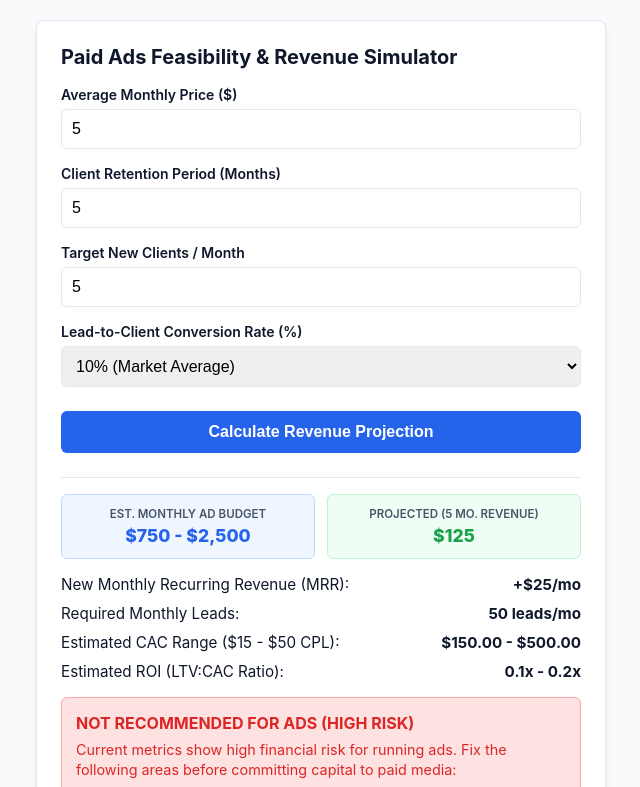
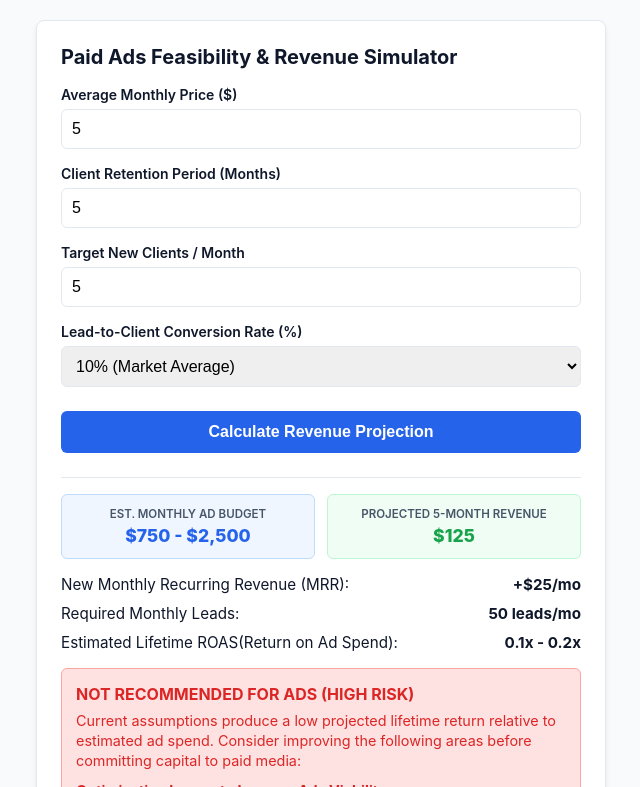
Before and after one commit to raulramas/Ads-calculator, a plain HTML site: page index.html in a window 1280 px wide. Both pictures are taken after typing "5", "5", "5" into the empty fields and a click on the button "Calculate Revenue Projection". Shown: the top 787 px of the page, without its empty margins (319-959 px from the left). Drawn offline with Linux system fonts and the light colour scheme.

Commit message:
Update index.html

```diff
--- a/index.html
+++ b/index.html
@@ -86,7 +86,6 @@
       display: none;
     }
 
-    /* Highlights Grid */
     .highlights-grid {
       display: grid;
       grid-template-columns: 1fr 1fr;
@@ -136,10 +135,12 @@
       justify-content: space-between;
       margin-bottom: 10px;
       font-size: 0.95rem;
+      gap: 12px;
     }
 
     .result-value {
       font-weight: 700;
+      text-align: right;
     }
 
     .status-box {
@@ -226,14 +227,16 @@
 
   <div id="results" class="results">
 
-    <!-- Visual Highlight Grid -->
     <div class="highlights-grid">
       <div class="highlight-card blue">
         <div class="highlight-label">Est. Monthly Ad Budget</div>
         <div class="highlight-value" id="resAdBudget">$0 - $0</div>
       </div>
+
       <div class="highlight-card green">
-        <div class="highlight-label" id="resProjectedLabel">Projected LTV Revenue</div>
+        <div class="highlight-label" id="resProjectedLabel">
+          Projected Lifetime Revenue
+        </div>
         <div class="highlight-value" id="resProjectedRevenue">$0</div>
       </div>
     </div>
@@ -242,23 +245,29 @@
       <span>New Monthly Recurring Revenue (MRR):</span>
       <span class="result-value" id="resAddedMRR">+$0/mo</span>
     </div>
+
     <div class="result-item">
       <span>Required Monthly Leads:</span>
       <span class="result-value" id="resRequiredLeads">0 leads</span>
     </div>
+
     <div class="result-item">
-      <span>Estimated CAC Range ($15 - $50 CPL):</span>
-      <span class="result-value" id="resCAC">$0.00 - $0.00</span>
-    </div>
-    <div class="result-item">
-      <span>Estimated ROI (LTV:CAC Ratio):</span>
-      <span class="result-value" id="resROI">0.0x - 0.0x</span>
+      <span>Estimated Lifetime ROAS(Return on Ad Spend):</span>
+      <span class="result-value" id="resROAS">0.0x - 0.0x</span>
     </div>
 
     <div id="statusBox" class="status-box">
       <div id="statusTitle" class="status-title"></div>
       <div id="statusDesc"></div>
-      <div id="improvementsHeader" class="improvements-header" style="display:none;">Optimization Levers to Improve Ads Viability:</div>
+
+      <div
+        id="improvementsHeader"
+        class="improvements-header"
+        style="display:none;"
+      >
+        Optimization Levers to Improve Ads Viability:
+      </div>
+
       <ul id="improvementList" class="improvements"></ul>
     </div>
   </div>
@@ -266,89 +275,210 @@
 
 <script>
   function calculateSimulator() {
-    const monthlyPrice = parseFloat(document.getElementById('monthlyPrice').value);
-    const retentionMonths = parseInt(document.getElementById('retentionMonths').value);
-    const targetClients = parseInt(document.getElementById('targetClients').value);
-    const conversionRate = parseFloat(document.getElementById('conversionRate').value);
+    const monthlyPrice = parseFloat(
+      document.getElementById('monthlyPrice').value
+    );
 
-    if (!monthlyPrice || !retentionMonths || !targetClients || monthlyPrice <= 0 || retentionMonths <= 0 || targetClients <= 0) {
+    const retentionMonths = parseInt(
+      document.getElementById('retentionMonths').value
+    );
+
+    const targetClients = parseInt(
+      document.getElementById('targetClients').value
+    );
+
+    const conversionRate = parseFloat(
+      document.getElementById('conversionRate').value
+    );
+
+    if (
+      !monthlyPrice ||
+      !retentionMonths ||
+      !targetClients ||
+      monthlyPrice <= 0 ||
+      retentionMonths <= 0 ||
+      targetClients <= 0
+    ) {
       alert("Please fill in all fields with valid numbers.");
       return;
     }
 
-    // Calculations
-    const addedMRR = monthlyPrice * targetClients;
-    const projectedLTVRevenue = addedMRR * retentionMonths;
-    const ltvPerClient = monthlyPrice * retentionMonths;
+    /*
+      CORE ECONOMICS
 
-    const requiredLeads = Math.ceil(targetClients / conversionRate);
+      Monthly recurring revenue:
+      Monthly price × new clients
 
-    const minAdBudget = requiredLeads * 15;
-    const maxAdBudget = requiredLeads * 50;
+      Projected lifetime revenue:
+      Monthly recurring revenue × expected retention period
 
-    const bestCAC = 15 / conversionRate;
-    const worstCAC = 50 / conversionRate;
+      Required leads:
+      Target clients ÷ lead-to-client conversion rate
 
-    const bestROI = ltvPerClient / bestCAC;
-    const worstROI = ltvPerClient / worstCAC;
+      Estimated ad budget:
+      Required leads × estimated CPL
+
+      Lifetime ROAS:
+      Projected lifetime revenue ÷ estimated ad spend
+    */
+
+    const addedMRR =
+      monthlyPrice * targetClients;
+
+    const projectedLifetimeRevenue =
+      addedMRR * retentionMonths;
+
+    const requiredLeads =
+      Math.ceil(targetClients / conversionRate);
+
+    const minAdBudget =
+      requiredLeads * 15;
+
+    const maxAdBudget =
+      requiredLeads * 50;
+
+    /*
+      Lifetime ROAS represents the projected lifetime
+      revenue generated by acquired clients compared
+      with the total ad spend required to acquire them.
+    */
+
+    const bestROAS =
+      projectedLifetimeRevenue / minAdBudget;
+
+    const worstROAS =
+      projectedLifetimeRevenue / maxAdBudget;
 
     // UI Outputs
-    document.getElementById('resAdBudget').innerText = `${minAdBudget.toLocaleString('en-US', { style: 'currency', currency: 'USD', maximumFractionDigits: 0 })} - ${maxAdBudget.toLocaleString('en-US', { style: 'currency', currency: 'USD', maximumFractionDigits: 0 })}`;
-    document.getElementById('resProjectedLabel').innerText = `Projected (${retentionMonths} Mo. Revenue)`;
-    document.getElementById('resProjectedRevenue').innerText = projectedLTVRevenue.toLocaleString('en-US', { style: 'currency', currency: 'USD', maximumFractionDigits: 0 });
 
-    document.getElementById('resAddedMRR').innerText = `+${addedMRR.toLocaleString('en-US', { style: 'currency', currency: 'USD', maximumFractionDigits: 0 })}/mo`;
-    document.getElementById('resRequiredLeads').innerText = `${requiredLeads} leads/mo`;
-    document.getElementById('resCAC').innerText = `${bestCAC.toLocaleString('en-US', { style: 'currency', currency: 'USD' })} - ${worstCAC.toLocaleString('en-US', { style: 'currency', currency: 'USD' })}`;
-    document.getElementById('resROI').innerText = `${worstROI.toFixed(1)}x - ${bestROI.toFixed(1)}x`;
+    document.getElementById('resAdBudget').innerText =
+      `${minAdBudget.toLocaleString('en-US', {
+        style: 'currency',
+        currency: 'USD',
+        maximumFractionDigits: 0
+      })} - ${maxAdBudget.toLocaleString('en-US', {
+        style: 'currency',
+        currency: 'USD',
+        maximumFractionDigits: 0
+      })}`;
 
-    const statusBox = document.getElementById('statusBox');
-    const statusTitle = document.getElementById('statusTitle');
-    const statusDesc = document.getElementById('statusDesc');
-    const improvementList = document.getElementById('improvementList');
-    const improvementsHeader = document.getElementById('improvementsHeader');
+    document.getElementById('resProjectedLabel').innerText =
+      `Projected ${retentionMonths}-Month Revenue`;
+
+    document.getElementById('resProjectedRevenue').innerText =
+      projectedLifetimeRevenue.toLocaleString('en-US', {
+        style: 'currency',
+        currency: 'USD',
+        maximumFractionDigits: 0
+      });
+
+    document.getElementById('resAddedMRR').innerText =
+      `+${addedMRR.toLocaleString('en-US', {
+        style: 'currency',
+        currency: 'USD',
+        maximumFractionDigits: 0
+      })}/mo`;
+
+    document.getElementById('resRequiredLeads').innerText =
+      `${requiredLeads} leads/mo`;
+
+    document.getElementById('resROAS').innerText =
+      `${worstROAS.toFixed(1)}x - ${bestROAS.toFixed(1)}x`;
+
+    const statusBox =
+      document.getElementById('statusBox');
+
+    const statusTitle =
+      document.getElementById('statusTitle');
+
+    const statusDesc =
+      document.getElementById('statusDesc');
+
+    const improvementList =
+      document.getElementById('improvementList');
+
+    const improvementsHeader =
+      document.getElementById('improvementsHeader');
 
     improvementList.innerHTML = '';
+
     let points = [];
 
     // Diagnostic Levers
+
     if (monthlyPrice < 500) {
-      points.push("<strong>Pricing Strategy:</strong> Raising fees or bundling high-value services increases LTV, allowing higher CAC tolerance.");
+      points.push(
+        "<strong>Pricing Strategy:</strong> Raising fees or bundling high-value services increases lifetime revenue, allowing higher ad spend per acquired client."
+      );
     }
+
     if (retentionMonths < 6) {
-      points.push("<strong>Client Retention (LTV):</strong> Extending retention via better onboarding increases total revenue per acquired client.");
+      points.push(
+        "<strong>Client Retention:</strong> Extending retention increases projected lifetime revenue per acquired client, improving the economics of paid acquisition."
+      );
     }
+
     if (conversionRate < 0.10) {
-      points.push("<strong>Sales Conversion Rate:</strong> Closing below 10% requires generating high lead volumes, increasing budget demands.");
+      points.push(
+        "<strong>Sales Conversion Rate:</strong> A lower lead-to-client conversion rate requires generating more leads to acquire the same number of clients, increasing the required ad budget."
+      );
     }
 
     // Diagnostics Logic
-    if (worstROI >= 3) {
-      statusBox.className = "status-box status-green";
-      statusTitle.innerText = "READY FOR ADS (High Feasibility)";
-      statusDesc.innerText = "Your unit economics easily support paid ads even at $50/lead. Investing the recommended budget is highly viable.";
-      improvementsHeader.style.display = "none";
-    } else if (bestROI >= 3 && worstROI < 3) {
-      statusBox.className = "status-box status-yellow";
-      statusTitle.innerText = "MODERATE RISK (Conditional Feasibility)";
-      statusDesc.innerText = "Feasible if leads stay closer to $15/lead. If CPL increases toward $50, profit margins will drop. Adjust these bottlenecks:";
-      improvementsHeader.style.display = "block";
+
+    if (worstROAS >= 3) {
+      statusBox.className =
+        "status-box status-green";
+
+      statusTitle.innerText =
+        "READY FOR ADS (High Feasibility)";
+
+      statusDesc.innerText =
+        "Your projected lifetime revenue supports paid ads even at $50/lead based on the assumptions provided.";
+
+      improvementsHeader.style.display =
+        "none";
+
+    } else if (bestROAS >= 3 && worstROAS < 3) {
+      statusBox.className =
+        "status-box status-yellow";
+
+      statusTitle.innerText =
+        "MODERATE RISK (Conditional Feasibility)";
+
+      statusDesc.innerText =
+        "The model is viable if leads stay closer to $15/lead. If CPL increases toward $50, projected lifetime ROAS decreases. Adjust these bottlenecks:";
+
+      improvementsHeader.style.display =
+        "block";
+
     } else {
-      statusBox.className = "status-box status-red";
-      statusTitle.innerText = "NOT RECOMMENDED FOR ADS (High Risk)";
-      statusDesc.innerText = "Current metrics show high financial risk for running ads. Fix the following areas before committing capital to paid media:";
-      improvementsHeader.style.display = "block";
+      statusBox.className =
+        "status-box status-red";
+
+      statusTitle.innerText =
+        "NOT RECOMMENDED FOR ADS (High Risk)";
+
+      statusDesc.innerText =
+        "Current assumptions produce a low projected lifetime return relative to estimated ad spend. Consider improving the following areas before committing capital to paid media:";
+
+      improvementsHeader.style.display =
+        "block";
     }
 
-    if (points.length > 0 && worstROI < 3) {
+    if (points.length > 0 && worstROAS < 3) {
       points.forEach(pt => {
-        const li = document.createElement('li');
+        const li =
+          document.createElement('li');
+
         li.innerHTML = pt;
+
         improvementList.appendChild(li);
       });
     }
 
-    document.getElementById('results').style.display = 'block';
+    document.getElementById('results').style.display =
+      'block';
   }
 </script>
 
```
